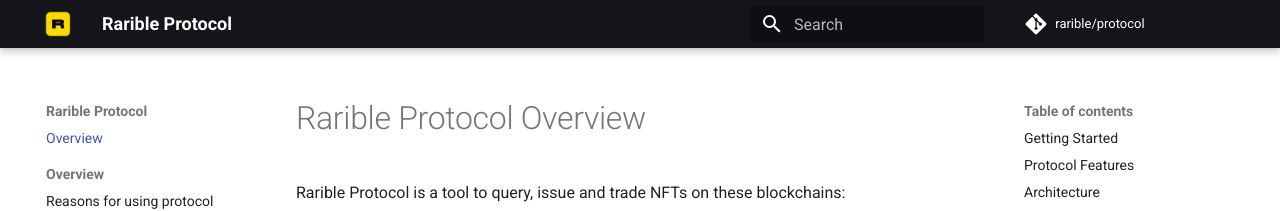
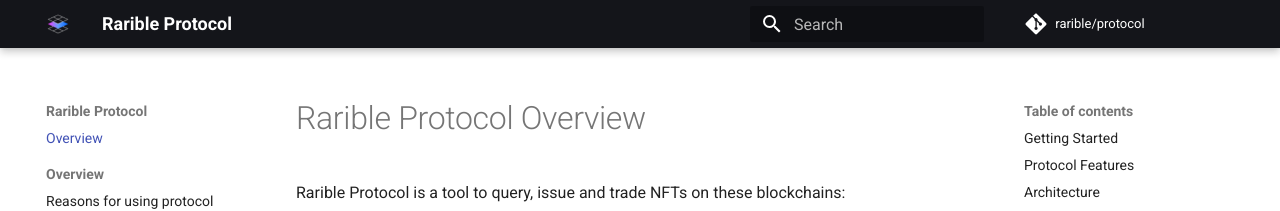
Before and after one commit to rarible/protocol, an MkDocs documentation site: the page built from docs/index.md, in a window 1280 px wide. Shown: the top 211 px of the page. Built offline with MkDocs 1.6.1 and Material for MkDocs 9.7.7, drawn with Linux system fonts in a browser that asks for light colours; comment, search, counter and statistics services are not loaded.

Commit message:
RPN-1248: update logo

```diff
--- a/mkdocs.yml
+++ b/mkdocs.yml
@@ -35,7 +35,7 @@
 
 theme:
   name: material
-  logo: assets/rarible_logo.png
+  logo: assets/logo.png
   palette:
     primary: black
   features:
```
Also changed, not shown: assets/images/favicon.png (added), docs/assets/logo.png (added), docs/assets/rarible_logo.png (deleted).
